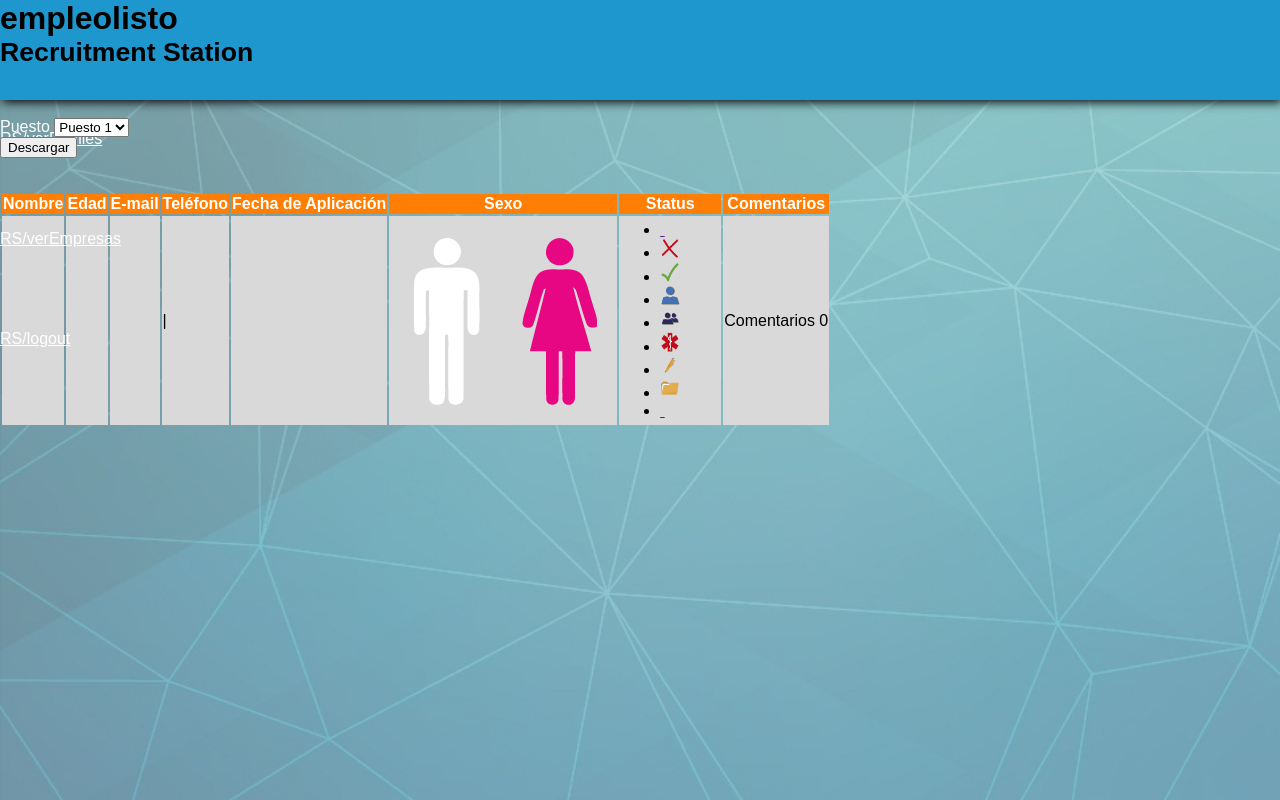
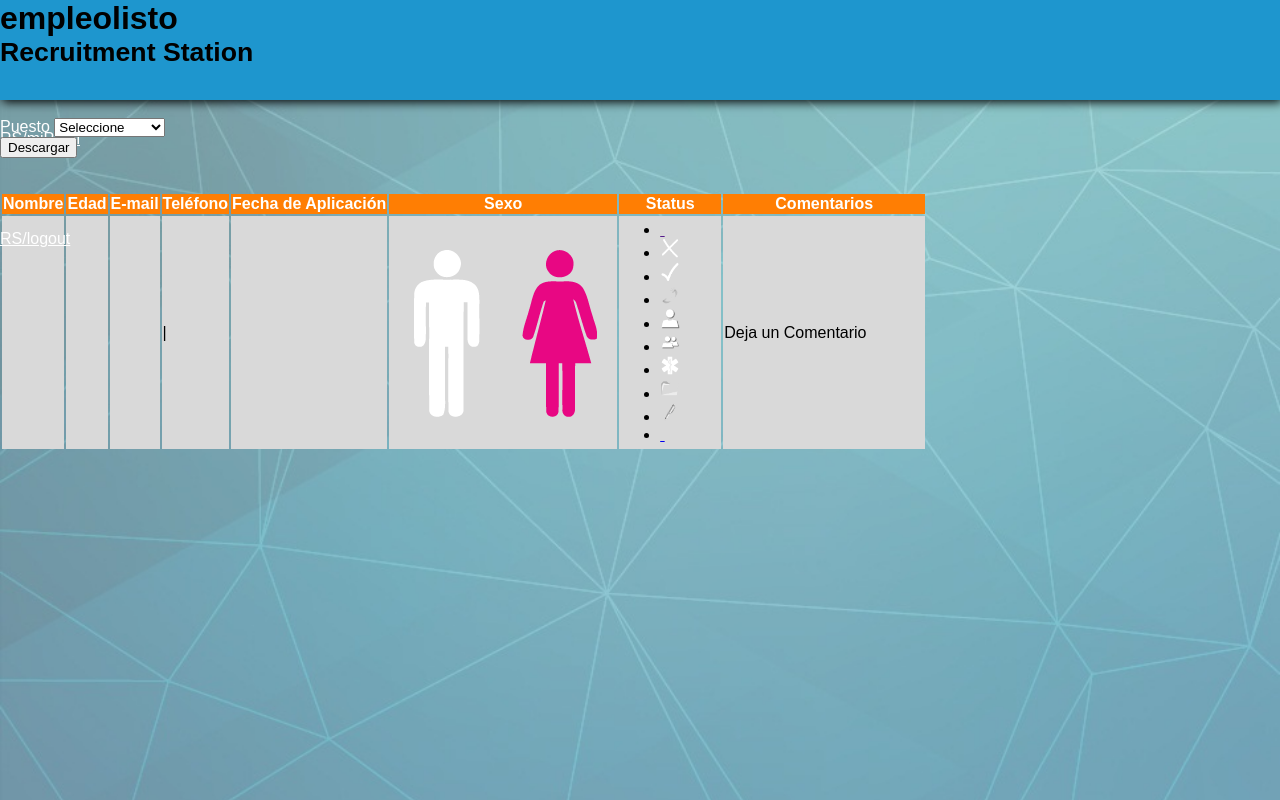
Before and after one commit to jaimeirazabal1/empleolisto, a PHP site: template default/app/views/RS/misPerfiles.phtml in a window 1280 px wide. Run offline with PHP 8.4, Linux system fonts and the light colour scheme; the template is opened without the code that fills it: most values are stand-ins (such as "Sample title", 1, 10 or a date in 2020); some libraries are stand-ins or nearby versions.

Commit message:
arreglando

```diff
--- a/default/app/views/RS/miPerfil.phtml
+++ b/default/app/views/RS/miPerfil.phtml
@@ -325,7 +325,7 @@
 	          <div class="col-md-4 col-xs-4">
 	          </div>
 	          <div class="col-md-4 col-xs-4">
-	          <?php echo Html::link("RS/verPerfiles","Ver perfiles") ?>
+	          <?php echo Html::link("RS/misPerfiles","Ver perfiles") ?>
 	          </div>
 
 	        </div>
--- a/default/app/views/RS/misPerfiles.phtml
+++ b/default/app/views/RS/misPerfiles.phtml
@@ -117,13 +117,13 @@
 	      <div class="col-md-6 col-xs-6">
 	        <div class="row">
 	          <div class="col-md-4 col-xs-4">
-	            <?php echo Html::link("","<p>Opciones</p>") ?>
+	            <?php echo Html::link("RS/miPerfil","<p>Opciones</p>") ?>
 	          </div>
 	          <div class="col-md-4 col-xs-4">
-	          <?php echo Html::link("RS/verPerfiles","Ver perfiles") ?>
+	          <?php //echo Html::link("RS/verPerfiles","Ver perfiles") ?>
 	          </div>
 	          <div class="col-md-4 col-xs-4">
-	          <?php echo Html::link("RS/verEmpresas","Ver Empresas") ?>
+	          <?php //echo Html::link("RS/verEmpresas","Ver Empresas") ?>
 	          </div>
 	        </div>
 	      </div>
@@ -145,12 +145,16 @@
 			<form class="form-inline">
 			  <div class="form-group">
 			    <label style="color:white;font-weight: 100">Puesto</label>
-			    <select name="" class="form-control" id="">
-			    	<option value="">Puesto 1</option>
-			    	<option value="">Puesto 2</option>
-			    	<option value="">Puesto 3</option>
-			    	<option value="">Puesto 4</option>
-			    	<option value="">Puesto 5</option>
+			    <select name="puesto" onChange="$(this).parent().parent().submit()" class="form-control" id="">
+			    	<option value="">Seleccione</option>
+			    	<?php foreach ($puestos as $key => $value): ?>
+			    		<?php if (isset($_GET['puesto']) and $_GET['puesto'] == $value->puesto): ?>
+				    		<option value="<?php echo $value->puesto ?>" selected><?php echo $value->puesto ?></option>
+
+			    		<?php else: ?>
+				    		<option value="<?php echo $value->puesto ?>"><?php echo $value->puesto ?></option>
+			    		<?php endif ?>
+			    	<?php endforeach ?>
 			    </select>
 			  </div>
 			  <div class="form-group">
@@ -189,7 +193,7 @@
 						<td>
 						<?php if ($perfiles[$i]->sexo == "M"): ?>
 						<?php echo Html::img("RECRUITMENT STATION/iconos h y m-01.png","","class='iconos_sexo'") ?><?php echo Html::img("RECRUITMENT STATION/iconos h y m-04.png","","class='iconos_sexo'") ?>
-							<?php else: ?>
+						<?php else: ?>
 <?php echo Html::img("RECRUITMENT STATION/iconos h y m-03.png","","class='iconos_sexo'") ?><?php echo Html::img("RECRUITMENT STATION/iconos h y m-02.png","","class='iconos_sexo'") ?>
 
 						<?php endif ?>
@@ -200,19 +204,71 @@
 
 							<ul class="lightSlider">
 							  <li><a href="">&nbsp;</a></li>
-							  <li><a href=""><?php echo Html::img('RECRUITMENT STATION/iconos2-02.png') ?></a></li>
-							  <li><a href=""><?php echo Html::img('RECRUITMENT STATION/iconos2-03.png') ?></a></li>
-							  <li><a href=""><?php echo Html::img('RECRUITMENT STATION/iconos2-04.png') ?></a></li>
-							  <li><a href=""><?php echo Html::img('RECRUITMENT STATION/iconos2-05.png') ?></a></li>
-							  <li><a href=""><?php echo Html::img('RECRUITMENT STATION/iconos2-06.png') ?></a></li>
-							  <li><a href=""><?php echo Html::img('RECRUITMENT STATION/iconos2-07.png') ?></a></li>
-							  <li><a href=""><?php echo Html::img('RECRUITMENT STATION/iconos2-08.png') ?></a></li>
-							  <li><a href="">&nbsp;</a></li>
+
+							  <?php if ($perfiles[$i]->no_aplica): ?>
+							  	<li><a href="#" class="no_aplica" accion="0" id="<?php echo $perfiles[$i]->id ?>"><?php echo Html::img('RECRUITMENT STATION/iconos2-02.png') ?></a></li>
+								<?php else: ?>
+									<li><a href="#" class="no_aplica" accion="1" id="<?php echo $perfiles[$i]->id ?>"><?php echo Html::img('RECRUITMENT STATION/iconos2_byn-02.png') ?></a></li>
+							  <?php endif ?>
+
+
+							  <?php if ($perfiles[$i]->aplico): ?>
+							  	<li><a href="#" class="aplico" accion="0" id="<?php echo $perfiles[$i]->id ?>"><?php echo Html::img('RECRUITMENT STATION/iconos2-03.png') ?></a></li>
+								<?php else: ?>
+									<li><a href="#" class="aplico" accion="1" id="<?php echo $perfiles[$i]->id ?>"><?php echo Html::img('RECRUITMENT STATION/iconos2_byn-03.png') ?></a></li>
+							  <?php endif ?>
+
+							  <?php if ($perfiles[$i]->llamar): ?>
+							  	<li><a href="#" class="llamar" accion="0" id="<?php echo $perfiles[$i]->id ?>"><?php echo Html::img('RECRUITMENT STATION/iconos2-01.png') ?></a></li>
+								<?php else: ?>
+									<li><a href="#" class="llamar" accion="1" id="<?php echo $perfiles[$i]->id ?>"><?php echo Html::img('RECRUITMENT STATION/iconos2_byn-01.png') ?></a></li>
+							  <?php endif ?>
+
+
+							  <?php if ($perfiles[$i]->entrevista1): ?>
+							  	<li><a href="#" class="entrevista1" accion="0" id="<?php echo $perfiles[$i]->id ?>"><?php echo Html::img('RECRUITMENT STATION/iconos2-04.png') ?></a></li>
+								<?php else: ?>
+									<li><a href="#" class="entrevista1" accion="1" id="<?php echo $perfiles[$i]->id ?>"><?php echo Html::img('RECRUITMENT STATION/iconos2_byn-04.png') ?></a></li>
+							  <?php endif ?>
+
+
+							  <?php if ($perfiles[$i]->entrevista2): ?>
+							  	<li><a href="#" class="entrevista2" accion="0" id="<?php echo $perfiles[$i]->id ?>"><?php echo Html::img('RECRUITMENT STATION/iconos2-05.png') ?></a></li>
+								<?php else: ?>
+									<li><a href="#" class="entrevista2" accion="1" id="<?php echo $perfiles[$i]->id ?>"><?php echo Html::img('RECRUITMENT STATION/iconos2_byn-05.png') ?></a></li>
+							  <?php endif ?>
+
+							  <?php if ($perfiles[$i]->medico): ?>
+							  	<li><a href="#" class="medico" accion="0" id="<?php echo $perfiles[$i]->id ?>"><?php echo Html::img('RECRUITMENT STATION/iconos2-06.png') ?></a></li>
+								<?php else: ?>
+									<li><a href="#" class="medico" accion="1" id="<?php echo $perfiles[$i]->id ?>"><?php echo Html::img('RECRUITMENT STATION/iconos2_byn-06.png') ?></a></li>
+							  <?php endif ?>
+
+							  <?php if ($perfiles[$i]->documentos): ?>
+							  	<li><a href="#" class="documentos" accion="0" id="<?php echo $perfiles[$i]->id ?>"><?php echo Html::img('RECRUITMENT STATION/iconos2-08.png') ?></a></li>
+								<?php else: ?>
+									<li><a href="#" class="documentos" accion="1" id="<?php echo $perfiles[$i]->id ?>"><?php echo Html::img('RECRUITMENT STATION/iconos2_byn-08.png') ?></a></li>
+							  <?php endif ?>
+
+
+							  <?php if ($perfiles[$i]->contrato): ?>
+							  	<li><a href="#" class="contrato" accion="0" id="<?php echo $perfiles[$i]->id ?>"><?php echo Html::img('RECRUITMENT STATION/iconos2-07.png') ?></a></li>
+								<?php else: ?>
+									<li><a href="#" class="contrato" accion="1" id="<?php echo $perfiles[$i]->id ?>"><?php echo Html::img('RECRUITMENT STATION/iconos2_byn-07.png') ?></a></li>
+							  <?php endif ?>
+
+							  <li><a href="#">&nbsp;</a></li>
 
 							</ul>
 							</div>
 						</td>
-						<td>Comentarios <?php echo $i ?></td>
+						<td style="width:200px" contenteditable="true" class="comentarios" id="<?php echo $perfiles[$i]->id ?>">
+							<?php if (!$perfiles[$i]->comentario): ?>
+								Deja un Comentario
+							<?php else: ?>
+								<?php echo $perfiles[$i]->comentario ?>
+							<?php endif ?>
+						</td>
 					</tr>
 				<?php endfor; ?>
 			</table>
@@ -237,6 +293,51 @@ $(document).ready(function(){
     prevHtml : '<span class="glyphicon glyphicon-chevron-left"></span>',
     nextHtml : '<span class="glyphicon glyphicon-chevron-right"></span>'
 	});
+
+$("body").on("blur",".comentarios",function(){
+		console.log("EDITO!")
+		var text = $.trim($(this).text());
+		var este = $(this);
+		$.ajax({
+			url:"<?php echo PUBLIC_PATH ?>company_perfiles/editarComentario/"+$(this).attr("id"),
+			type:"POST",
+			data:{comentario:text},
+			dataType:"json",
+			success:function(r){
+				if (r.correcto === false) {
+					alert("Ocurrio un error guardando el comentario!");
+					este.text("Deja un Comentario");
+				}
+			}
+		});
+	})
+	$("body").on("click",".lightSlider a",function(e){
+		e.preventDefault();
+		var campo = $(this).attr("class");
+		var accion = $(this).attr("accion");
+		var id = $(this).attr("id");
+		var este = $(this);
+		$.ajax({
+			url:"<?php echo PUBLIC_PATH ?>company_perfiles/cambiar/"+campo+"/"+accion+"/"+id,
+			dataType:"json",
+			success:function(r){
+				console.log(r)
+				if (r.correcto ===  true) {
+					este.html(r.imagen);
+					console.log(accion,typeof accion)
+					if (accion == '1') {
+						este.attr("accion",'0')
+
+					}else{
+
+						este.attr("accion",'1')
+					}
+				}else{
+					alert("ocurrio un error")
+				}
+			}
+		})
+	})
 })
 </script>
 <style type="text/css">
```
Also changed, not shown: default/app/controllers/RS_controller.php (+14 -4 lines), default/app/views/RS/verPerfiles.phtml (+10 -6 lines).
